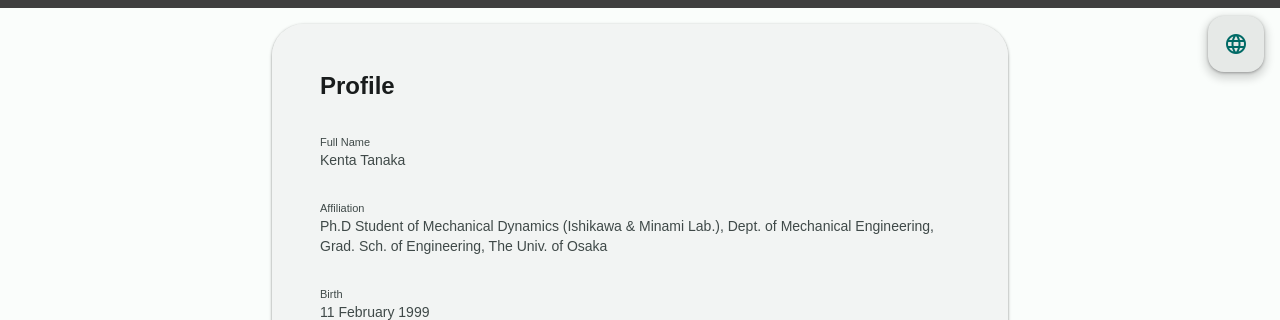
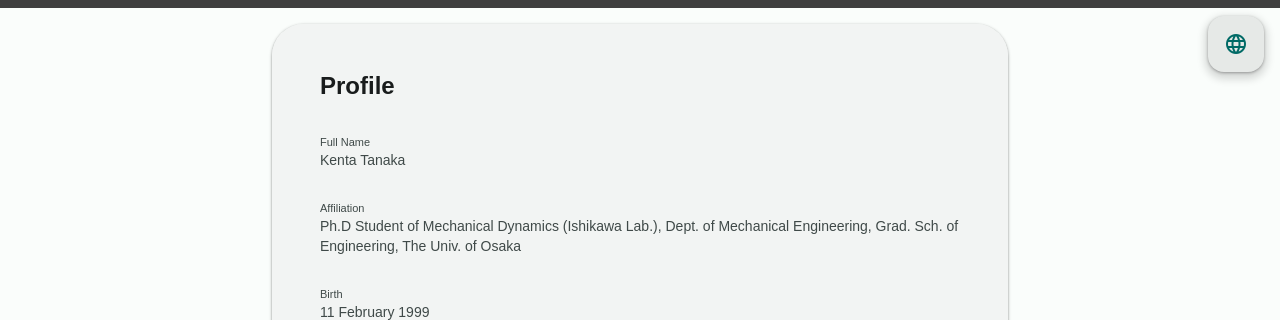
Before and after one commit to knttnk/homepage, a website: page index-en.html in a window 1280 px wide. Shown: the part 632-952 px from the top of the page. Drawn offline with nearby package versions, Linux system fonts and the light colour scheme; grey boxes are pictures that could not be loaded.

Commit message:
石川研になったのに対応

```diff
--- a/index-en.html
+++ b/index-en.html
@@ -93,7 +93,7 @@
         </md-list-item>
         <md-list-item>
           <div slot="overline">Affiliation</div>
-          <div slot="supporting-text">Ph.D Student of Mechanical Dynamics (Ishikawa & Minami Lab.), Dept. of Mechanical
+          <div slot="supporting-text">Ph.D Student of Mechanical Dynamics (Ishikawa Lab.), Dept. of Mechanical
             Engineering, Grad. Sch. of Engineering, The Univ. of Osaka</div>
         </md-list-item>
         <md-list-item>
@@ -290,7 +290,7 @@
       <div>
         <md-filled-button type="button" href="https://ishikawa-lab.sakura.ne.jp/" target="_blank" style="margin: 1rem;">
           <md-icon slot="icon">open_in_new</md-icon>
-          <span>Ishikawa & Minami Lab.</span>
+          <span>Ishikawa Lab.</span>
         </md-filled-button>
         <md-filled-tonal-button type="button" href="https://github.com/knttnk" target="_blank" style="margin: 1rem;">
           <md-icon slot="icon">open_in_new</md-icon>
```
Also changed, not shown: contents/home-ja.html (+2 -2 lines).
